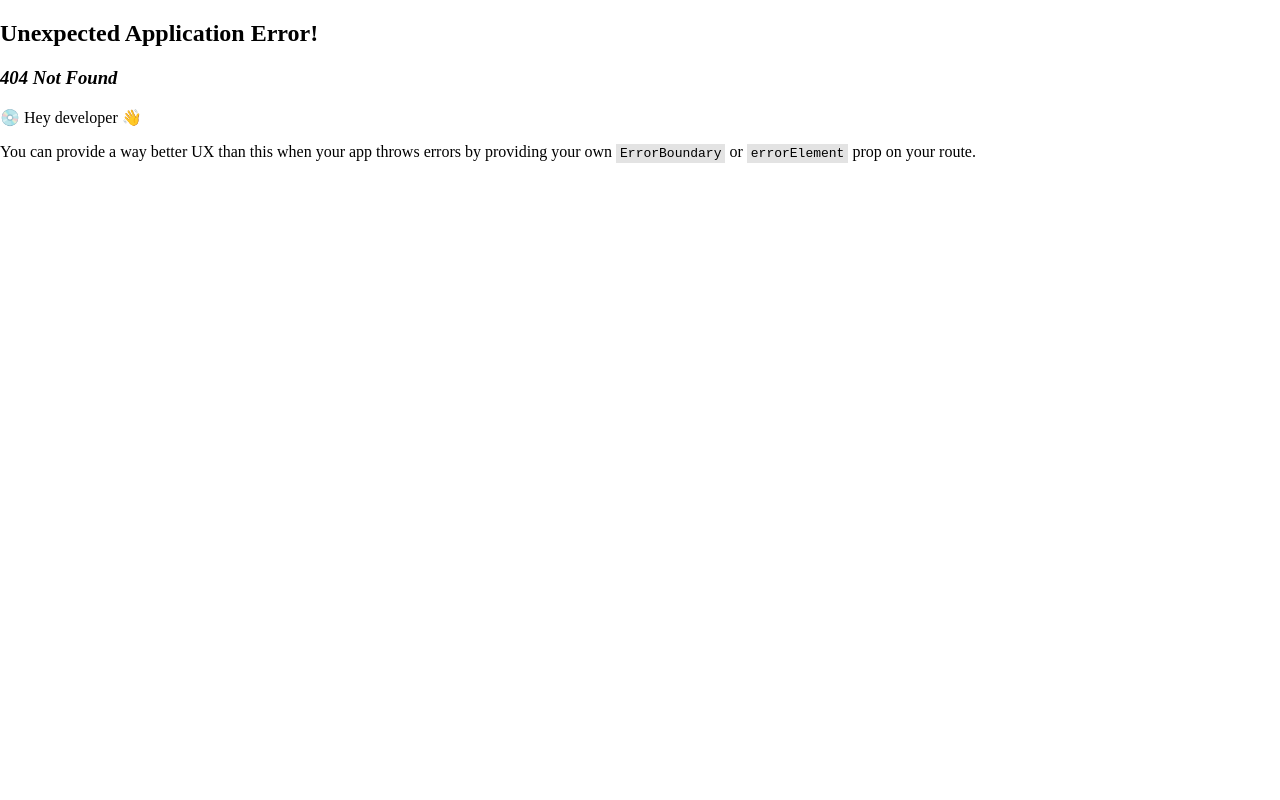
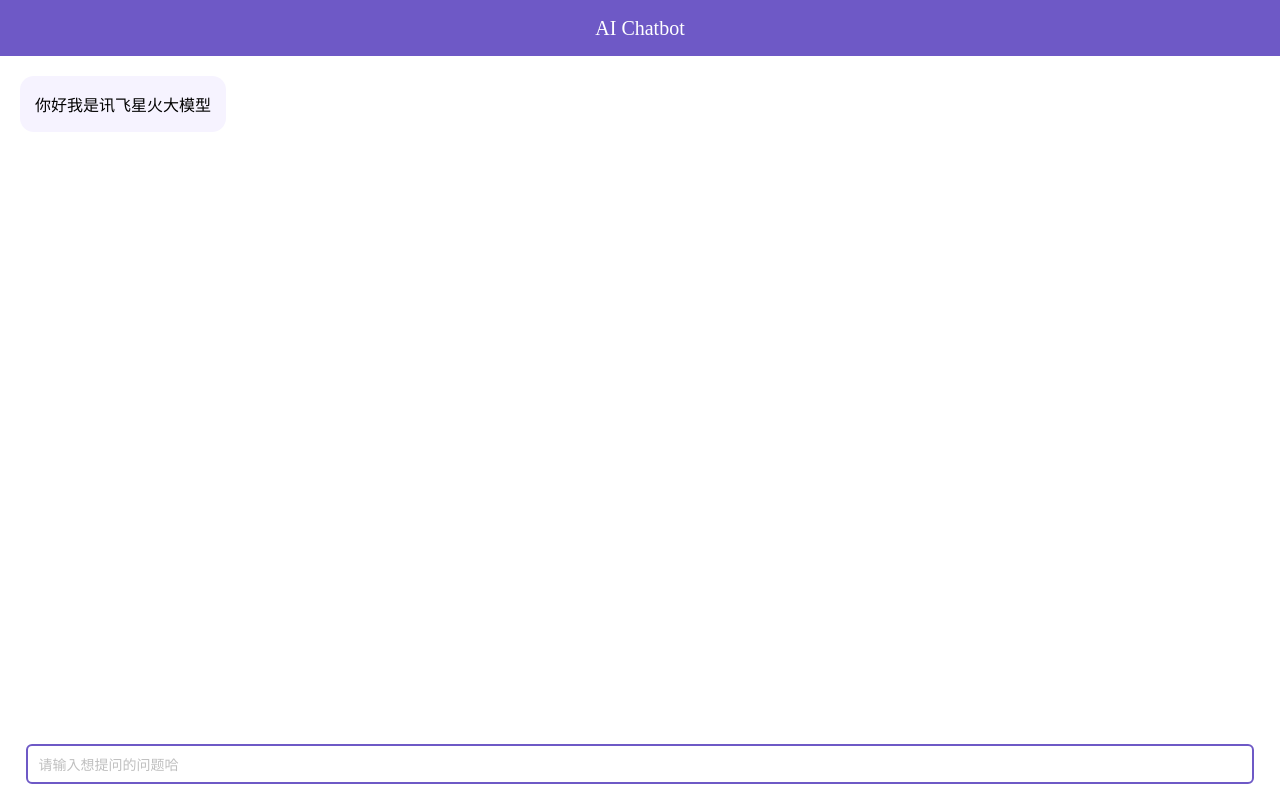
Before and after one commit to CrimsonVan/ts_redbook_admin, a React (Vite) app: page /#/aichat in a window 1280 px wide. Before the commit this address had no page. Built offline with nearby package versions, Linux system fonts and the light colour scheme; sample sign-in values are in the browser's storage.

Commit message:
完成了react版的讯飞星火大模型聊天助手

```diff
--- a/package.json
+++ b/package.json
@@ -20,7 +20,9 @@
     "ahooks": "^3.8.4",
     "antd": "^5.22.2",
     "axios": "^1.7.7",
+    "base-64": "^1.0.0",
     "classnames": "^2.5.1",
+    "crypto-js": "^4.1.1",
     "dayjs": "^1.11.13",
     "echarts": "^5.5.1",
     "eslint": "^8.57.1",
@@ -29,6 +31,7 @@
     "eslint-plugin-react": "^7.37.2",
     "eslint-plugin-react-hooks": "^5.0.0",
     "eslint-plugin-react-refresh": "^0.4.14",
+    "highlight.js": "^11.11.1",
     "husky": "^8.0.0",
     "immer": "^10.1.1",
     "less": "^4.2.2",
@@ -38,9 +41,11 @@
     "react": "^18.3.1",
     "react-activation": "^0.13.0",
     "react-dom": "^18.3.1",
+    "react-markdown": "^10.0.0",
     "react-redux": "^9.1.2",
     "react-router-dom": "^6.26.2",
     "redux-persist": "^6.0.0",
+    "rehype-highlight": "^7.0.2",
     "sass": "^1.78.0",
     "styled-components": "^6.1.15"
   },
--- /dev/null
+++ b/src/pages/AiChat/base-64.d.ts
@@ -0,0 +1 @@
+declare module 'base-64'
--- /dev/null
+++ b/src/pages/AiChat/crypto-js.d.ts
@@ -0,0 +1 @@
+declare module 'crypto-js'
--- /dev/null
+++ b/src/pages/AiChat/hooks/useData.ts
@@ -0,0 +1,95 @@
+import { useEffect, useState } from 'react'
+import { getWebsocketUrl, getParams } from '../utils'
+import { produce } from 'immer'
+// import { SyncOutlined } from '@ant-design/icons'
+export function useAiData(dom: any) {
+  const [msg, setMsg] = useState<string>('')
+  const [chatList, setChatList] = useState<any>([
+    {
+      user: 'ai',
+      content: '你好我是讯飞星火大模型'
+    }
+  ])
+  useEffect(() => {
+    const scrollbottom = () => {
+      setTimeout(() => {
+        let el = dom.current
+        if (el.scrollHeight) {
+          el.scrollTop = el.scrollHeight
+        } else {
+          return
+        }
+      }, 100)
+    }
+    scrollbottom()
+  }, [chatList])
+  const sendQues = (msg: string) => {
+    setChatList(
+      produce((draft: any) => {
+        draft.push({
+          user: 'user',
+          content: msg
+        })
+        draft.push({
+          user: 'loading'
+        })
+      })
+    )
+    let myUrl = getWebsocketUrl() as string
+    let socket = new WebSocket(myUrl)
+    socket.onopen = (event) => {
+      console.log('连接启动', event)
+      socket.send(JSON.stringify(getParams(msg)))
+      let AIreply: string
+      socket.addEventListener('message', (event) => {
+        let data = JSON.parse(event.data)
+        if (data.header.code !== 0) {
+          socket.close()
+        }
+        if (data.header.code === 0) {
+          if (data.payload.choices.text && data.header.status === 0) {
+            AIreply = data.payload.choices.text[0].content
+            setChatList(
+              produce((draft: any) => {
+                draft.pop()
+                draft.push({
+                  user: 'ai',
+                  content: AIreply
+                })
+              })
+            )
+          }
+          //ai发送进行中
+          if (data.payload.choices.text && data.header.status === 1) {
+            AIreply += data.payload.choices.text[0].content
+            setChatList(
+              produce((draft: any) => {
+                draft[draft.length - 1].content = AIreply
+              })
+            )
+          }
+          // 对话已经完成
+          if (data.payload.choices.text && data.header.status === 2) {
+            AIreply += data.payload.choices.text[0].content
+            setChatList(
+              produce((draft: any) => {
+                draft[draft.length - 1].content = AIreply
+              })
+            )
+            setTimeout(() => {
+              AIreply = ''
+              socket.close()
+              console.log('对话关闭')
+            }, 1000)
+          }
+        }
+      })
+    }
+  }
+  return {
+    sendQues,
+    chatList,
+    msg,
+    setMsg
+  }
+}
--- /dev/null
+++ b/src/pages/AiChat/index.tsx
@@ -0,0 +1,125 @@
+import styled from 'styled-components'
+import ReactMarkdown from 'react-markdown'
+import rehypeHighlight from 'rehype-highlight'
+import 'highlight.js/styles/atom-one-dark.css'
+import { useAiData } from './hooks/useData'
+import { Input } from 'antd'
+import { useRef } from 'react'
+import { LoadingOutlined } from '@ant-design/icons'
+function AiChat() {
+  const ChatContainerRef = useRef(null)
+  //处理ai问答所需数据的hooks
+  const { chatList, sendQues, msg, setMsg } = useAiData(ChatContainerRef)
+
+  return (
+    <div>
+      <AiHeader>AI Chatbot</AiHeader>
+      <ChatContainer ref={ChatContainerRef}>
+        {chatList.length !== 0 &&
+          chatList.map((item: any, index: any) =>
+            item.user === 'loading' ? (
+              <div key={index} className="chatItemLoading">
+                <LoadingOutlined />
+              </div>
+            ) : item.user === 'ai' ? (
+              <div key={index} className="chatItemAi">
+                <ReactMarkdown rehypePlugins={[rehypeHighlight]}>{item?.content}</ReactMarkdown>
+              </div>
+            ) : (
+              <div key={index} className="chatItemUser">
+                <ReactMarkdown rehypePlugins={[rehypeHighlight]}>{item?.content}</ReactMarkdown>
+              </div>
+            )
+          )}
+      </ChatContainer>
+      <InputContainer>
+        <Input
+          className="input"
+          placeholder="请输入想提问的问题哈"
+          onPressEnter={(e: any) => {
+            setMsg('')
+            sendQues(e.target.value)
+          }}
+          onChange={(e: any) => {
+            setMsg(e.target.value)
+          }}
+          value={msg}
+        />
+      </InputContainer>
+    </div>
+  )
+}
+const AiHeader: any = styled.div`
+  height: 7vh;
+  background-color: #6e59c6;
+  display: flex;
+  justify-content: center;
+  align-items: center;
+  font-weight: 400;
+  color: #ffffff;
+  font-size: 20px;
+`
+const ChatContainer: any = styled.div`
+  background-color: #ffffff;
+  height: 86vh;
+  overflow: hidden;
+  overflow-y: scroll;
+  padding: 20px;
+  &::-webkit-scrollbar {
+    width: 0;
+    height: 0;
+    display: none;
+  }
+  .chatItemLoading {
+    border-radius: 14px;
+    height: 40px;
+    width: 40px;
+    background-color: #f6f3ff;
+    margin-top: 40px;
+    line-height: 40px;
+    text-align: center;
+  }
+  .chatItemAi {
+    padding: 0px 15px;
+    overflow: hidden;
+    border-radius: 14px;
+    min-height: 40px;
+    width: fit-content;
+    height: fit-content;
+    min-width: 40px;
+    max-width: 50%;
+    background-color: #f6f3ff;
+    margin-top: 40px;
+    &:first-child {
+      margin-top: 0;
+    }
+  }
+  .chatItemUser {
+    padding: 0px 15px;
+    overflow: hidden;
+    border-radius: 14px;
+    min-height: 40px;
+    width: fit-content;
+    height: fit-content;
+    min-width: 40px;
+    max-width: 75%;
+    background-color: #6e59c6;
+    color: #ffffff;
+    margin-top: 40px;
+    margin-left: auto;
+    margin-right: 0px;
+  }
+`
+const InputContainer: any = styled.div`
+  height: 7vh;
+  display: flex;
+  justify-content: center;
+  align-items: start;
+  .input {
+    height: 5vh;
+    width: 96%;
+    border: 2px #6e59c6 solid;
+  }
+`
+
+export default AiChat
--- /dev/null
+++ b/src/pages/AiChat/utils.ts
@@ -0,0 +1,55 @@
+import * as base64 from 'base-64'
+import CryptoJs from 'crypto-js'
+
+export const requestObj = {
+  APPID: '030bc106',
+  APISecret: 'Mjg0MmNiYTExOWQxMzY4OTM5MDE1ZTE2',
+  APIKey: 'dba9b5fea20fd102ec1e854547e56d4f',
+  Uid: 'red润',
+  sparkResult: ''
+}
+
+export const getWebsocketUrl = () => {
+  let url = 'wss://spark-api.xf-yun.com/v1.1/chat'
+  const host = 'spark-api.xf-yun.com'
+  const apiKeyName = 'api_key'
+  // let date = new Date().toGMTString();
+  const date: string = new Date().toUTCString()
+  const algorithm = 'hmac-sha256'
+  const headers = 'host date request-line'
+  const signatureOrigin = `host: ${host}\ndate: ${date}\nGET /v1.1/chat HTTP/1.1`
+  const signatureSha = CryptoJs.HmacSHA256(signatureOrigin, requestObj.APISecret)
+  const signature = CryptoJs.enc.Base64.stringify(signatureSha)
+  const authorizationOrigin = `${apiKeyName}="${requestObj.APIKey}", algorithm="${algorithm}", headers="${headers}", signature="${signature}"`
+  const authorization = base64.encode(authorizationOrigin)
+  // 将空格编码
+  const dataRes: any = encodeURI(date)
+  url = `${url}?authorization=${authorization}&date=${dataRes}&host=${host}`
+  return url
+}
+
+export const getParams = (content: string) => ({
+  header: {
+    app_id: requestObj.APPID,
+    uid: 'redrun'
+  },
+  parameter: {
+    chat: {
+      domain: 'general',
+      temperature: 0.5,
+      max_tokens: 1024
+    }
+  },
+  payload: {
+    message: {
+      // 如果想获取结合上下文的回答，需要开发者每次将历史问答信息一起传给服务端，如下示例
+      // 注意：text里面的所有content内容加一起的tokens需要控制在8192以内，开发者如有较长对话需求，需要适当裁剪历史信息
+      text: [
+        // { role: 'user', content: '你是谁' }, //# 用户的历史问题
+        // { role: 'assistant', content: '我是张飞' }, //# AI的历史回答结果
+        // ....... 省略的历史对话
+        { role: 'user', content: content } //# 最新的一条问题，如无需上下文，可只传最新一条问题
+      ]
+    }
+  }
+})
--- a/src/pages/Movie/hooks/useData.ts
+++ b/src/pages/Movie/hooks/useData.ts
@@ -16,6 +16,10 @@
   const testRef = useRef('1')
   const { state } = useLocation()
   const params = useParams()
+  useEffect(() => {
+    console.log('测试useEffect的回调是异步操作2')
+  }, [])
+  console.log('测试useEffect的回调是异步操作1')
   //模拟异步任务
   function getUsername(): Promise<string> {
     return new Promise((resolve) => {
--- a/src/pages/Movie/movie.module.less
+++ b/src/pages/Movie/movie.module.less
@@ -27,8 +27,8 @@
 .btnContainer{
   :global{
     .ant-btn{
-      height: 35px;
-      padding: 4px 100px;
+      height: 40px;
+      padding: 4px 120px;
     }
     .ant-btn-variant-solid{
       background: gold;
@@ -50,7 +50,23 @@
   }
 }
 
+.myBtnSpan{
+  :global{
+    ._cv-btn-variant-solid_r89uk_49{
+      background: gold;
+      &:hover{
+        background:#ffd700ba !important;
+      }
+    }
+  }
+}
+
 .newBtnClass{
   margin-left: 300px;
   margin-right: 100px;
 }
+
+.antdBtnClass{
+  margin-left: 300px;
+  margin-right: 100px;
+}
--- a/src/pages/Movie/movie.tsx
+++ b/src/pages/Movie/movie.tsx
@@ -91,7 +91,9 @@
         <span className={Styles.btnSpan}>
           <Button type="primary">按钮</Button>
         </span>
-        <Button danger>按钮</Button>
+        <Button danger className={Styles.antdBtnClass}>
+          按钮
+        </Button>
         <Button type="primary" danger>
           按钮
         </Button>
@@ -118,7 +120,9 @@
         >
           按 钮
         </CvButton>
-        <CvButton type="primary">按 钮</CvButton>
+        <span className={Styles.myBtnSpan}>
+          <CvButton type="primary">按 钮</CvButton>
+        </span>
         <CvButton danger className={Styles.newBtnClass}>
           按 钮
         </CvButton>
--- a/src/pages/Movie/myAntd/CvButton.module.less
+++ b/src/pages/Movie/myAntd/CvButton.module.less
@@ -1,4 +1,3 @@
-
 .cv-btn {
     font-size: 14px;
     line-height: 1.5714285714285714;
@@ -51,6 +50,7 @@
         background: #ffffff;
     }
 }
+
 .cv-btn-variant-solid {
     color: #fff;
     background: #1677ff;
@@ -59,6 +59,7 @@
         color: #fff;
     }
 }
+
 
 .cv-btn-color-dangerous.cv-btn-variant-outlined{
     border-color: #ff4d4f;
@@ -70,6 +71,7 @@
         border-color: #ffa39e;
     }
 }
+
 .cv-btn-color-dangerous.cv-btn-variant-solid{
     color: #ff4d4f;
     box-shadow: 0 2px 0 rgba(255, 38, 5, 0.06);
@@ -90,6 +92,7 @@
     padding: 7px 15px;
     border-radius: 8px;
 }
+
 .cv-btn-sm {
     font-size: 14px;
     line-height: 1.5714285714285714;
--- a/src/router/index.tsx
+++ b/src/router/index.tsx
@@ -3,6 +3,7 @@
 import Home from '../pages/Layout/Home/home'
 import Test from '../pages/Layout/Test/test'
 import Movie from '../pages/Movie/movie'
+import AiChat from '../pages/AiChat/index'
 import Todolist from '../pages/Todolist/todolist'
 import Login from '../pages/Login/login'
 import Users from '../pages/Layout/Users/Users'
@@ -31,5 +32,6 @@
   { path: '/testhome', element: <TestHome /> },
   { path: '/login', element: <Login /> },
   { path: '/movie', element: <Movie /> },
+  { path: '/aichat', element: <AiChat /> },
   { path: '/todolist', element: <Todolist /> }
 ])
```
Also changed, not shown: 1 other file (tests, documents, lock files or other folders).
